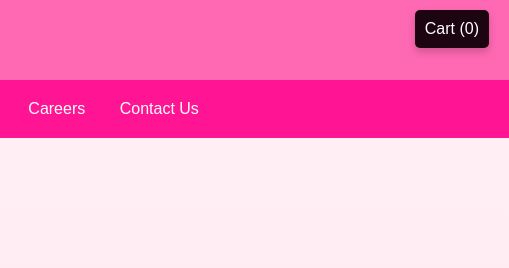
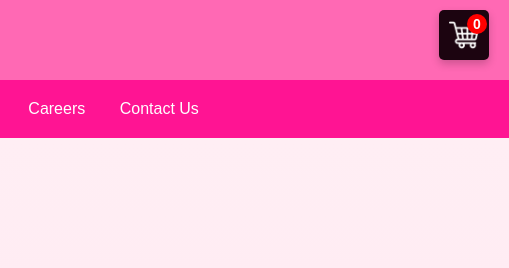
Before and after one commit to Pasan10/flora, a plain HTML site: page staff.html in a window 1280 px wide. Shown: the top 268 px of the page, 771-1280 px from the left. Drawn offline with Linux system fonts and the light colour scheme.

Commit message:
Update staff.html

```diff
--- a/staff.html
+++ b/staff.html
@@ -1,12 +1,26 @@
-
-
-
 <!DOCTYPE html>
 <html lang="en">
 <head>
     <meta charset="UTF-8">
     <meta name="viewport" content="width=device-width, initial-scale=1.0">
     <title>Dreams & Days - Flower Shop</title>
+    <style>
+      .cart-count {
+          display: inline-block;
+          width: 20px;
+          height: 20px;
+          background-color: red;
+          color: white;
+          border-radius: 50%;
+          text-align: center;
+          line-height: 20px;
+          font-size: 14px;
+          font-weight: bold;
+          position: absolute;
+          top: 7%;
+          right: 4%;
+      }
+    </style>
 <link rel="stylesheet" href="style.css">
 </head>
 <body>
@@ -24,7 +38,11 @@
         <a href="contactus.html">Contact Us</a>
     </div>
 
-    <div class="cart" onclick="toggleCart()">Cart (<span id="cart-count">0</span>)</div>
+    <!-- Cart Button -->
+    <div class="cart" style="display: flex;align-items: center;justify-content: center;gap: 10px;z-index: 1000000000000;" onclick="toggleCart()">
+      <img src="shopping-cart.png" alt="Cart Icon" style="width: 30px; height: 30px;">
+      <span id="cart-count" class="cart-count">0</span>
+    </div>
 
     <div class="cart-modal" id="cart-modal">
         <h3>Shopping Cart</h3>
```
